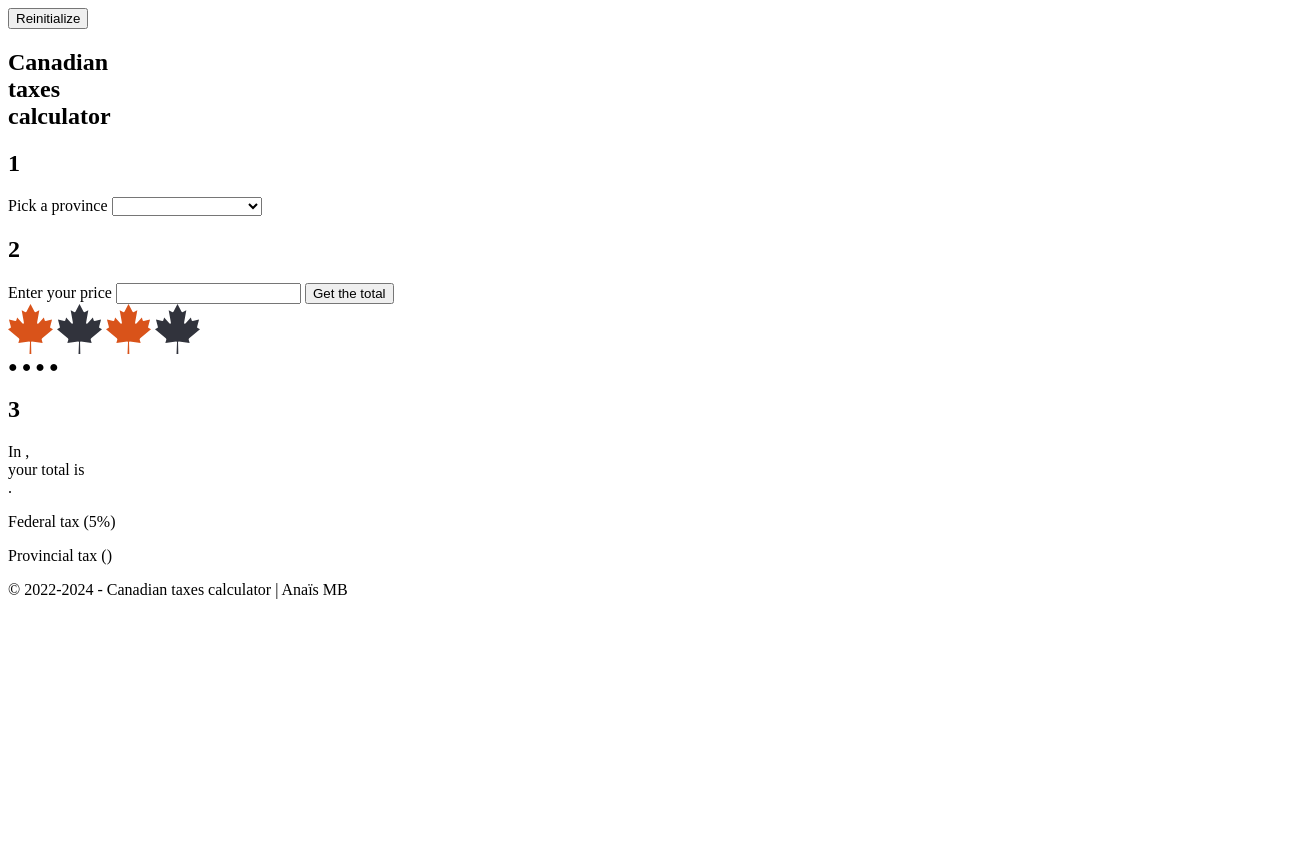
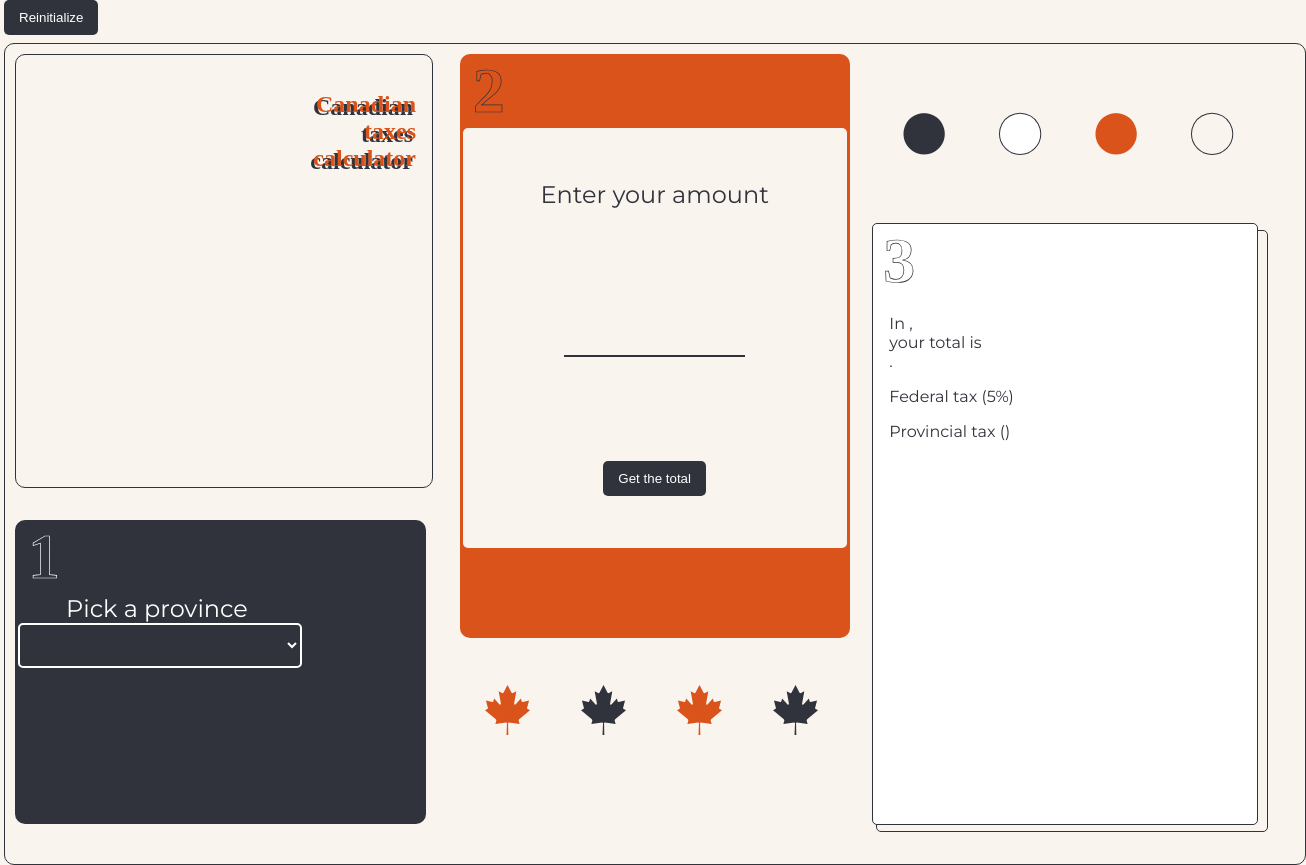
Before and after one commit to mbanais/tax_calculator, a plain HTML site: page index.html in a window 1280 px wide. Shown: the top 865 px of the page, 1306 px wide, since content can reach past the window. Before the commit the page ends 800 px from the top, so only its background shows below. Drawn offline with Linux system fonts and the light colour scheme; a web font is replaced by a local one.

Commit message:
90% css et javascript

```diff
--- a/index.html
+++ b/index.html
@@ -1,27 +1,27 @@
 <!DOCTYPE html>
 <html>
     <head>
-        <link rel="stylesheet" href="./css/">
-        <meta name="viewport" content="width=device-width, initial-scale=1.0, maximum-scale=1.0, minimum-scale=1.0," />
+        <link rel="stylesheet" href="./public/liaisons/css/styles.css">
+        <meta name="viewport" content="width=device-width, initial-scale=1.0, maximum-scale=1.0, minimum-scale=1.0" />
     </head>
     <body>
         <header >
             <button type="button" class="reinitialize">Reinitialize</button>
         </header>
-        <main>
-            <div>
+        <main class="ctn_project">
             <section class="title">
                 <h1>Canadian <br> taxes <br> calculator</h1>
             </section>
-                <section class="province">
+            <section class="provinces">
                 <h2>1</h2>
-                    <label>Pick a province</label>
-                    <select id="province">
+                <label>Pick a province</label><br>
+                <select id="provinces">
                     <option value=""></option>
                     <option value="AB">Alberta</option>
                     <option value="BC">British-Columbia</option>
                     <option value="MB">Manitoba</option>
                     <option value="NB">New-Brunswick</option>
+                    <option value="NL">Newfoundland-and-Labrador</option>
                     <option value="NS">Nova-Scotia</option>
                     <option value="ON">Ontario</option>
                     <option value="PEI">Prince-Edward-Island</option>
@@ -29,12 +29,12 @@
                     <option value="SK">Saskatchewan</option>
                 </select>
             </section>
-                <section class="price">
+            <section class="amount">
                 <h2>2</h2>
                 <form>
-                        <label for="price">Enter your price</label>
-                        <input name="price" id="price" value="">
-                        <button type="button">Get the total</button>
+                    <label for="amount">Enter your amount</label>
+                    <input name="amount" id="amount" value="">
+                    <button class="getTotal" type="button">Get the total</button>
                 </form>
             </section>
             <section class="decoMaple">
@@ -50,17 +50,20 @@
                 <span>&#9679;</span>
             </section>
             <section class="result">
+                <div class="result_ctn">
+                    <div class="ctn_result" >
                         <h2>3</h2>
-                    <div class="ctn_result">
-                        <p>In <span class="results__province"></span>,<br>
+                        <div>
+                            <p >In <span class="results__province"></span>,<br>
                             your total is <br>
-                        <span class="results__price"></span>.</p>
+                            <span class="results__amount"></span>.</p>
                             <p class="results__txFederal">Federal tax (5%) <span class="federal__amount"></span></p>
-                        <p class="results__txProvince">Provincial tax (<span class="provincial"></span>) <span class="provincial__amount"></span></p>
+                            <p class="results__txProvince">Provincial tax (<span class="provincial__percentage"></span>) <span class="provincial__amount"></span></p>
                         </div>
-                </section>
+                    </div>
                 </div>
 
+            </section>
         </main>
         <footer>&#169; 2022-2024 - Canadian taxes calculator | Anaïs MB</footer>
     </body>
--- a/js/JSON.js
+++ b/js/JSON.js
@@ -1,50 +1,60 @@
 objJSONProvinces = {
     "bc" : {
+          "fullname" : "British-Columbia",
           "provincial" : "7%",
           "flag" : "british_columbia.svg",
           "rate" : 0.07,
     },
     "ab" : {
+            "fullname" : "Alberta",
           "provincial" :"0%",
           "flag" :"alberta.svg",
           "rate" : 0
     },
     "sk" : {
+      "fullname" : "Saskatchewan",
           "provincial" :"6%",
           "flag" :"saskatchewan.svg",
           "rate" : 0.06
     },
     "mb" : {
+      "fullname" : "Manitoba",
           "provincial" :"7%",
           "flag" :"manitoba.svg",
           "rate" : 0.08
     },
     "on" : {
+      "fullname" : "Ontario",
           "provincial" :"8%",
           "flag" :"ontario.svg",
           "rate" : 0.08
     },
     "qc" : {
+      "fullname" : "Quebec",
           "provincial" :"9,975%",
           "flag" : "quebec.svg",
           "rate" : 0.09975
     },
     "nb" : {
+      "fullname" : "New-Brunswick",
           "provincial" :"10%",
           "flag" : "new_brunswick.svg",
           "rate" : 0.1
     },
     "ns" : {
+      "fullname" : "Nova-Scotia",
           "provincial" :"10%",
           "flag" : "nova_scotia.svg",
           "rate" : 0.1
     },
     "pei" : {
+      "fullname" : "Prince-Edward-Island",
           "provincial" :"10%",
           "flag" : "prince_edward_island.svg",
           "rate" : 0.1
     },
     "nl" : {
+      "fullname" : "Newfoundland-and-Labrador",
           "provincial" :"10%",
           "flag" : "newfoundland.svg",
           "rate" : 0.1
--- /dev/null
+++ b/liaisons/scss/base/_base.scss
@@ -0,0 +1,40 @@
+html{
+    width: 100%;
+    margin: 0 0;
+    font-family: $textfont;
+    body{
+        max-width: 100%;
+        margin: 0 4px;
+        background: $offwhite;
+        font-size: $textfont;
+        color: $blue;
+        @media (min-width:700px) {
+            height: 100vh;
+            width: 100vw;
+            display: flex;
+            flex-direction: column;
+            justify-content: flex-start;
+        }
+        .ctn_project{
+            margin-top: .5em;
+            @media (min-width: 700px) {
+                height: 100%;
+                width: 100%;
+                border: 1px solid $blue;
+                border-radius: 10px;
+                padding: 10px;
+                display: flex;
+                flex-direction: column;
+                justify-content: flex-start;
+                flex-wrap: wrap;
+            }
+        }
+        h2{
+            color: transparent;
+            font-size: 4em;
+            font-family: $titlefont;
+            -webkit-text-stroke: .7px;
+            margin: 0 15px 0 10px;
+        }
+    }
+}
--- /dev/null
+++ b/liaisons/scss/base/_boutons.scss
@@ -0,0 +1,8 @@
+button{
+    color: $white;
+    background: $blue;
+    padding: 10px 15px;
+    border: none;
+    border-radius: 5px;
+    //align-self: flex-end;
+}
--- /dev/null
+++ b/liaisons/scss/layout/_amount.scss
@@ -0,0 +1,33 @@
+.amount{
+    background-color: $red;
+    color: $blue;
+    border-radius: 10px;
+    margin-top: 2em;
+    padding: 0 3px 1.5em 3px ;
+    @media (min-width: 700px) {
+        flex: 0 1 70%;
+        width: calc(90% / 3);
+        margin-top: 0;
+    }
+    h2{
+        -webkit-text-stroke-color: $blue;
+    }
+    form{
+        background: $offwhite;
+        border-radius: 5px;
+        display: flex;
+        flex-direction: column;
+        justify-content: space-around;
+        align-items: center;
+        height: 75%;
+        label{
+            font-size: 24px;
+        }
+        input{
+            border: none;
+            border-bottom: solid 2px $blue;
+            background-color: transparent;
+            line-height: 3em;
+        }
+    }
+}
--- /dev/null
+++ b/liaisons/scss/layout/_circles.scss
@@ -0,0 +1,19 @@
+.decoCircle{
+    font-size: 6em;
+    span:nth-child(1){
+        color: $blue;
+    }
+    span:nth-child(2){
+        color: $white;
+        -webkit-text-stroke: 1px;
+        -webkit-text-stroke-color: $blue;
+    }
+    span:nth-child(3){
+        color: $red;
+    }
+    span:nth-child(4){
+        color: transparent;
+        -webkit-text-stroke: 1px;
+        -webkit-text-stroke-color: $blue;
+    }
+}
--- /dev/null
+++ b/liaisons/scss/layout/_decorations.scss
@@ -0,0 +1,20 @@
+.decoMaple{
+    display: flex;
+    flex-direction: row;
+    justify-content: space-around;
+    align-items: center;
+    @media (min-width: 700px) {
+        flex: 0 1 18%;
+        width: calc(90% / 3);
+    }
+}
+.decoCircle{
+    display: flex;
+    flex-direction: row;
+    justify-content: space-around;
+    align-items: center;
+    @media (min-width: 700px) {
+        flex: 0 1 18%;
+        width: calc(90% / 3);
+    }
+}
--- /dev/null
+++ b/liaisons/scss/layout/_footer.scss
@@ -0,0 +1,7 @@
+footer{
+    text-align: center;
+    margin: 2em 0;
+    background: $blue;
+    color: $offwhite;
+    padding: 2em 0;
+}
--- /dev/null
+++ b/liaisons/scss/layout/_provinces.scss
@@ -0,0 +1,31 @@
+.provinces{
+    background-color: $blue;
+    color: $white;
+    border-radius: 10px;
+    margin-top: 2em;
+    padding: 0 3px 1.5em 3px ;
+    @media (min-width: 700px) {
+        flex: 0 1 35%;
+        width: calc(95% / 3);
+    }
+    h2{
+        -webkit-text-stroke-color: $white;
+    }
+    label{
+        font-size: 24px;
+        margin-left: 2em;
+    }
+    select{
+        height: 45px;
+        width: 85%;
+        background-color: $blue;
+        color: $white;
+        border: solid 2px $white;
+        border-radius: 5px;
+        margin-left: 2em;
+        @media (min-width: 700px) {
+            width: 70%;
+            margin: 0 auto;
+        }
+    }
+}
--- /dev/null
+++ b/liaisons/scss/layout/_result.scss
@@ -0,0 +1,35 @@
+.result{
+    color: $blue;
+    border-radius: 5px;
+    margin-top: 2em;
+    padding: 0 3px 0 3px ;
+    position: relative;
+    border: solid 1px $blue;
+    aspect-ratio: 1/1;
+    width: 95%;
+    @media (min-width:700px) {
+        aspect-ratio: unset;
+        flex: 0 1 75%;
+        width: calc(90% / 3);
+    }
+    .result_ctn{
+        background-color: $white;
+        border-radius: 5px;
+        position: relative;
+        top: -8px;
+        left: -8px;
+        height: 100%;
+        width: 100%;
+        z-index: 4;
+        border: solid 1px $blue;
+        h2{
+            -webkit-text-stroke-color: $blue;
+        }
+        .ctn_result{
+            max-width: 100%;
+            p{
+                padding-left: 1em;
+            }
+        }
+    }
+}
--- /dev/null
+++ b/liaisons/scss/modules/_title.scss
@@ -0,0 +1,19 @@
+.title{
+    text-align: right;
+    border: 1px solid $blue;
+    border-radius: 10px;
+    padding: 1em 1em;
+    font-family: $titlefont;
+    color: $red;
+    text-shadow: -3px 3px $blue;
+    //font-size: larger;
+    @media (min-width: 700px) {
+        flex: 0 1 50%;
+        width: calc(90% / 3);
+    }
+    h2{
+        //font-size: xx-large;
+        font-size: xx-large;
+        word-wrap: break-word;
+    }
+}
--- /dev/null
+++ b/liaisons/scss/styles.scss
@@ -0,0 +1,15 @@
+
+@import url('https://fonts.googleapis.com/css2?family=Holtwood+One+SC&display=swap');
+@import url('https://fonts.googleapis.com/css2?family=Montserrat:ital,wght@0,400;0,500;1,400&display=swap');
+
+
+@import "utilitaires/variables";
+@import "base/base";
+@import "base/boutons";
+@import "modules/title";
+@import "layout/provinces";
+@import "layout/amount";
+@import "layout/circles";
+@import "layout/result";
+@import "layout/decorations";
+@import "layout/footer";
--- /dev/null
+++ b/liaisons/scss/utilitaires/_variables.scss
@@ -0,0 +1,12 @@
+/*
+Les variables
+*/
+
+$titlefont: "Holtwood One SC";
+$textfont: "Montserrat";
+
+
+$white:#fff;
+$blue:#31333C;
+$red:#D9531A;
+$offwhite:#F9F4EE;
```
Also changed, not shown: js/script.js (+21 -45 lines), js/scripts.js (added, +65 -0 lines), public/liaisons/css/styles.css (added), 1 other file. Lines whose indentation alone changed are shown as unchanged.
